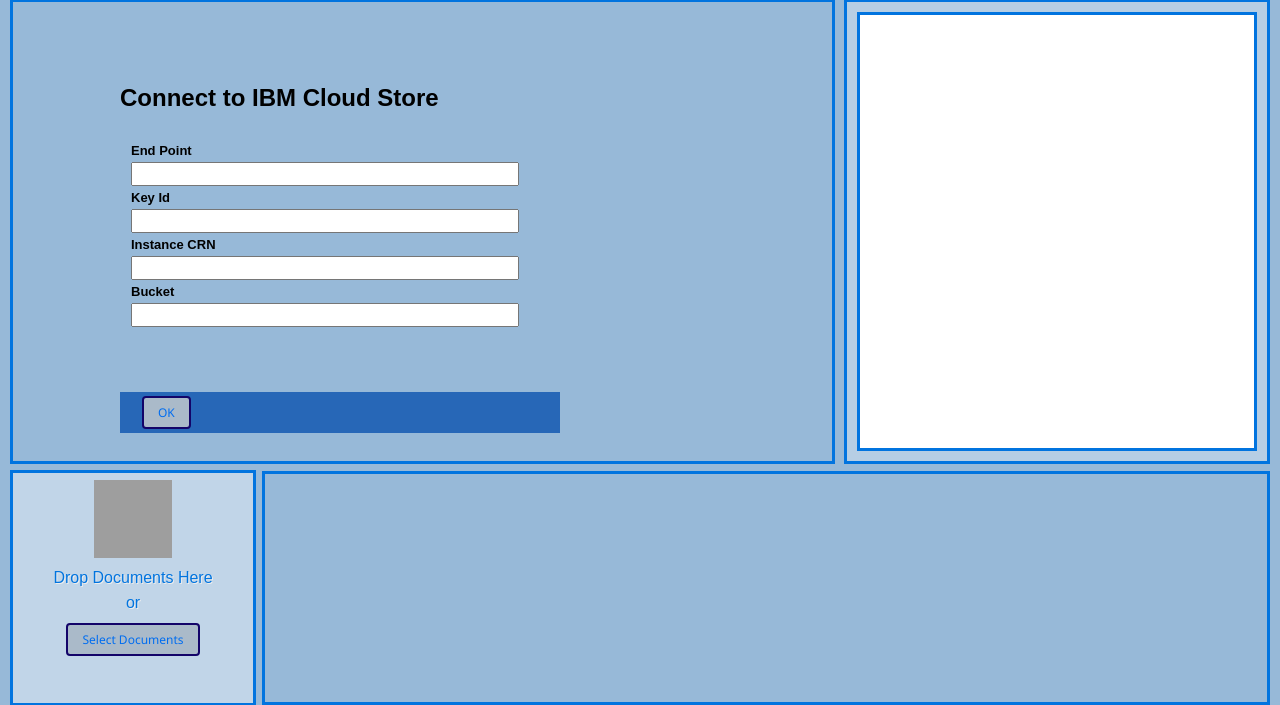
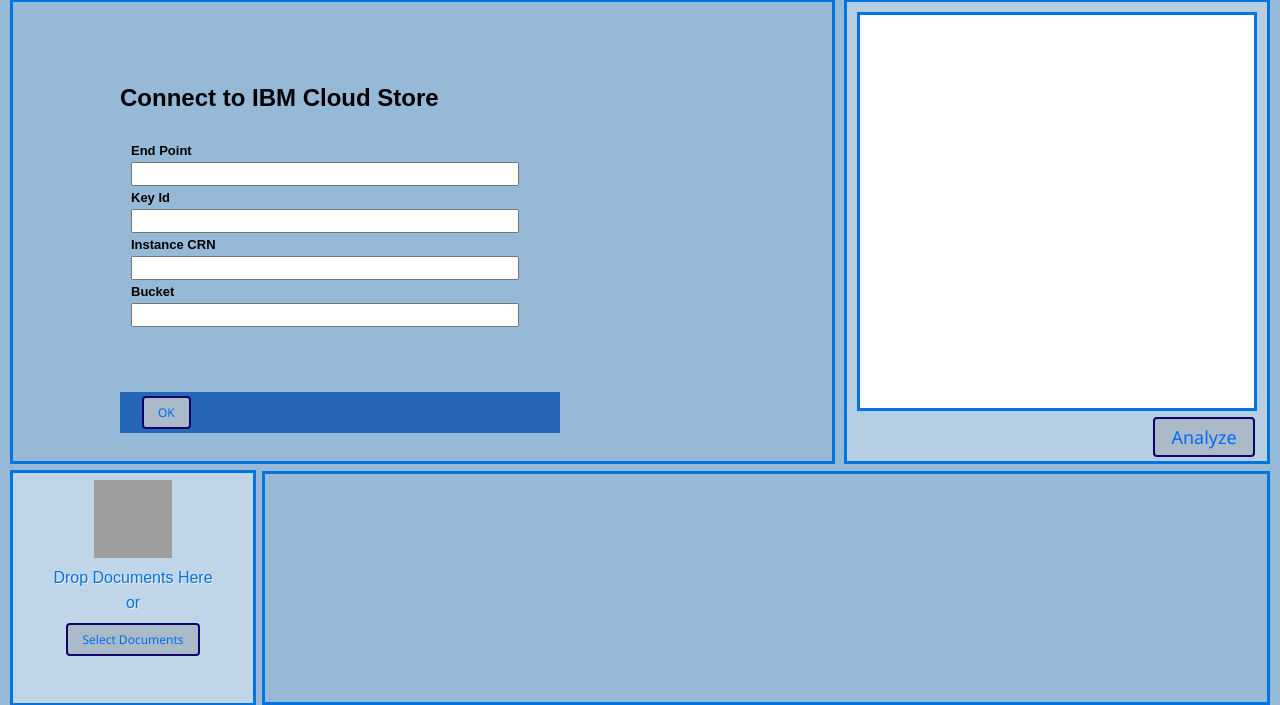
Before and after one commit to neilsextra/pdf-manager, a Python web app: template templates/main.html in a window 1280 px wide. Shown: the part 76-781 px from the top of the page. Run offline with Jinja, Linux system fonts and the light colour scheme; the template is opened without the code that fills it, so the values that code supplies are empty; some libraries are stand-ins or nearby versions; grey boxes are pictures that could not be loaded.

Commit message:
Added Analyze

```diff
--- a/templates/main.html
+++ b/templates/main.html
@@ -54,8 +54,12 @@
             </div>
         </div>
         <div id="details" style="position:fixed; top:75px; right:10px; width:400px; bottom:260px; border:3px solid #0174DF; padding:10px; overflow:hidden; background-color:rgba(255, 255, 255, 0.3);">
-            <div id="summary" style="position:absolute; top:10px; right:10px; left:10px; bottom:10px; border:3px solid #0174DF; padding:10px; overflow:auto; background-color:rgba(255, 255, 255, 1.0);">
+            <div id="summary" style="position:absolute; top:10px; right:10px; left:10px; bottom:50px; border:3px solid #0174DF; padding:10px; overflow:auto; background-color:rgba(255, 255, 255, 1.0);">
             </div>
+            <div id="analyzeButton" class="action-btn" style="position: absolute; bottom:0px; right:10px; width:70px;">
+                <a id="analyze" href="" style="color: #006DF0; font-size: 18px; font-weight: normal; text-decoration: none">Analyze</a>
+            </div>
+
         </div>
 
         <div style="position:absolute; left:10px; right:0px; bottom:10px;">
```
